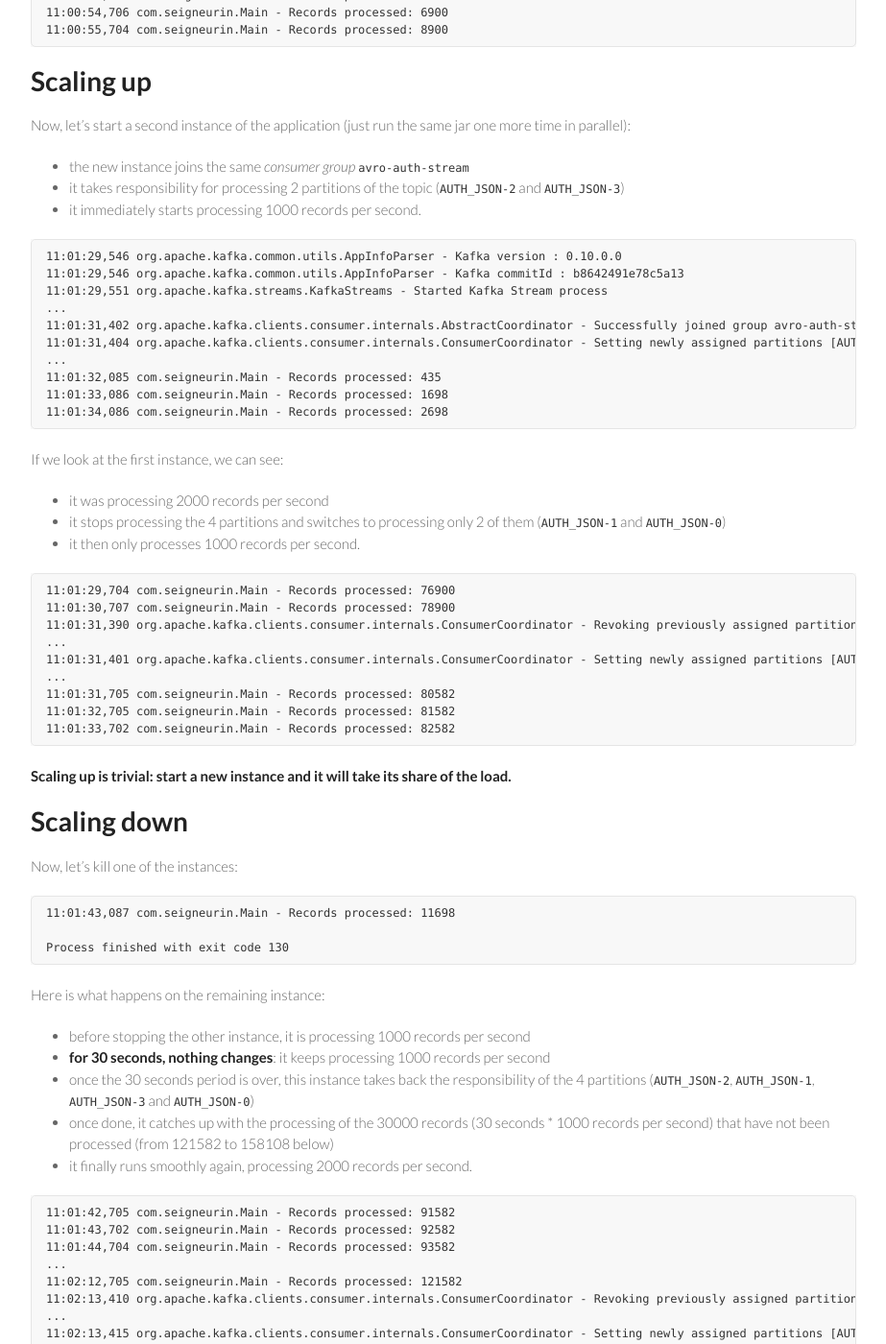
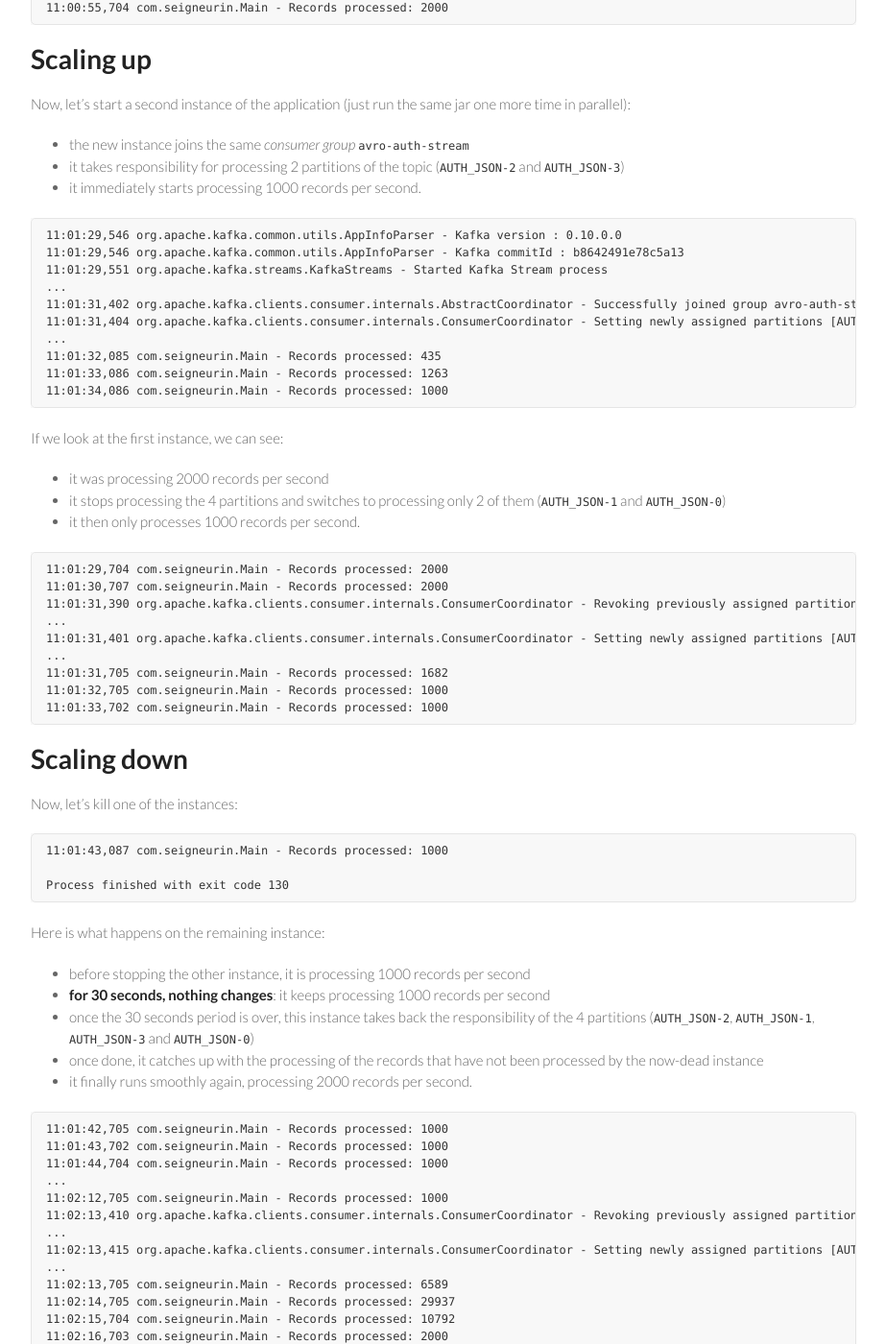
Before and after one commit to aseigneurin/aseigneurin.github.io, a Jekyll site: the page built from _posts/2016-10-10-kafka-streams-scaling-up-or-down.md, in a window 1280 px wide and 1400 px high, scrolled down 2174 px. Shown: the whole window at 96% size, without its empty margins (178-1101 px from the left). Built offline with Jekyll 4.4.1, drawn with Linux system fonts in a browser that asks for light colours; nearby versions of some CDN libraries; some of the changed text lies outside the part shown.

Commit message:
kafka streams - done

````diff
--- a/_posts/2016-10-10-kafka-streams-scaling-up-or-down.md
+++ b/_posts/2016-10-10-kafka-streams-scaling-up-or-down.md
@@ -72,7 +72,7 @@
 }
 ```
 
-As an addition, I have a Quartz job that prints every second the number of records that have been processed since the launch of the application.
+As an addition, I have a Quartz job that prints every second the number of records that have been processed in the past second.
 
 Running separately, a producer sends 2000 records every second (more precisely 20 records every 10 milliseconds) to the `AUTH_JSON` Kafka topic. Since the topic has 4 partitions, that's 500 records per partition every second (5 records per partition every 10 milliseconds).
 
@@ -99,9 +99,9 @@
 
 ```
 11:00:52,703 com.seigneurin.Main - Records processed: 2292
-11:00:53,704 com.seigneurin.Main - Records processed: 4900
-11:00:54,706 com.seigneurin.Main - Records processed: 6900
-11:00:55,704 com.seigneurin.Main - Records processed: 8900
+11:00:53,704 com.seigneurin.Main - Records processed: 2608
+11:00:54,706 com.seigneurin.Main - Records processed: 2000
+11:00:55,704 com.seigneurin.Main - Records processed: 2000
 ```
 
 # Scaling up
@@ -121,8 +121,8 @@
 11:01:31,404 org.apache.kafka.clients.consumer.internals.ConsumerCoordinator - Setting newly assigned partitions [AUTH_JSON-2, AUTH_JSON-3] for group avro-auth-stream
 ...
 11:01:32,085 com.seigneurin.Main - Records processed: 435
-11:01:33,086 com.seigneurin.Main - Records processed: 1698
-11:01:34,086 com.seigneurin.Main - Records processed: 2698
+11:01:33,086 com.seigneurin.Main - Records processed: 1263
+11:01:34,086 com.seigneurin.Main - Records processed: 1000
 ```
 
 If we look at the first instance, we can see:
@@ -132,25 +132,23 @@
 - it then only processes 1000 records per second.
 
 ```
-11:01:29,704 com.seigneurin.Main - Records processed: 76900
-11:01:30,707 com.seigneurin.Main - Records processed: 78900
+11:01:29,704 com.seigneurin.Main - Records processed: 2000
+11:01:30,707 com.seigneurin.Main - Records processed: 2000
 11:01:31,390 org.apache.kafka.clients.consumer.internals.ConsumerCoordinator - Revoking previously assigned partitions [AUTH_JSON-2, AUTH_JSON-1, AUTH_JSON-3, AUTH_JSON-0] for group avro-auth-stream
 ...
 11:01:31,401 org.apache.kafka.clients.consumer.internals.ConsumerCoordinator - Setting newly assigned partitions [AUTH_JSON-1, AUTH_JSON-0] for group avro-auth-stream
 ...
-11:01:31,705 com.seigneurin.Main - Records processed: 80582
-11:01:32,705 com.seigneurin.Main - Records processed: 81582
-11:01:33,702 com.seigneurin.Main - Records processed: 82582
+11:01:31,705 com.seigneurin.Main - Records processed: 1682
+11:01:32,705 com.seigneurin.Main - Records processed: 1000
+11:01:33,702 com.seigneurin.Main - Records processed: 1000
 ```
-
-**Scaling up is trivial: start a new instance and it will take its share of the load.**
 
 # Scaling down
 
 Now, let's kill one of the instances:
 
 ```
-11:01:43,087 com.seigneurin.Main - Records processed: 11698
+11:01:43,087 com.seigneurin.Main - Records processed: 1000
 
 Process finished with exit code 130
 ```
@@ -160,21 +158,43 @@
 - before stopping the other instance, it is processing 1000 records per second
 - **for 30 seconds, nothing changes**: it keeps processing 1000 records per second
 - once the 30 seconds period is over, this instance takes back the responsibility of the 4 partitions (`AUTH_JSON-2`, `AUTH_JSON-1`, `AUTH_JSON-3` and `AUTH_JSON-0`)
-- once done, it catches up with the processing of the 30000 records (30 seconds * 1000 records per second) that have not been processed (from 121582 to 158108 below)
+- once done, it catches up with the processing of the records that have not been processed by the now-dead instance
 - it finally runs smoothly again, processing 2000 records per second.
 
 ```
-11:01:42,705 com.seigneurin.Main - Records processed: 91582
-11:01:43,702 com.seigneurin.Main - Records processed: 92582
-11:01:44,704 com.seigneurin.Main - Records processed: 93582
+11:01:42,705 com.seigneurin.Main - Records processed: 1000
+11:01:43,702 com.seigneurin.Main - Records processed: 1000
+11:01:44,704 com.seigneurin.Main - Records processed: 1000
 ...
-11:02:12,705 com.seigneurin.Main - Records processed: 121582
+11:02:12,705 com.seigneurin.Main - Records processed: 1000
 11:02:13,410 org.apache.kafka.clients.consumer.internals.ConsumerCoordinator - Revoking previously assigned partitions [AUTH_JSON-1, AUTH_JSON-0] for group avro-auth-stream
 ...
 11:02:13,415 org.apache.kafka.clients.consumer.internals.ConsumerCoordinator - Setting newly assigned partitions [AUTH_JSON-2, AUTH_JSON-1, AUTH_JSON-3, AUTH_JSON-0] for group avro-auth-stream
 ...
-11:02:13,705 com.seigneurin.Main - Records processed: 128171
-11:02:14,705 com.seigneurin.Main - Records processed: 158108
-11:02:15,704 com.seigneurin.Main - Records processed: 168900
-11:02:16,703 com.seigneurin.Main - Records processed: 170900
+11:02:13,705 com.seigneurin.Main - Records processed: 6589
+11:02:14,705 com.seigneurin.Main - Records processed: 29937
+11:02:15,704 com.seigneurin.Main - Records processed: 10792
+11:02:16,703 com.seigneurin.Main - Records processed: 2000
+11:02:17,705 com.seigneurin.Main - Records processed: 2000
 ```
+
+The interesting behavior here is obviously that the handover was not immediate but, instead, a 30 seconds timeout was applied for detecting that an instance was dead. This is actually necessary so that, if an instance temporarily lags behind (brief network connectivity issue, garbage collection...), other instances will not aggressively take over their work.
+
+The timeout can be configured through the `ConsumerConfig.SESSION_TIMEOUT_MS_CONFIG` (`"session.timeout.ms"`) setting which is documented as follows;
+
+> The timeout used to detect failures when using Kafka's group management facilities. When a consumer's heartbeat is not received within the session timeout, the broker will mark the consumer as failed and rebalance the group. Since heartbeats are sent only when poll() is invoked, a higher session timeout allows more time for message processing in the consumer's poll loop at the cost of a longer time to detect hard failures. See also MAX_POLL_RECORDS_CONFIG for another option to control the processing time in the poll loop. Note that the value must be in the allowable range as configured in the broker configuration by group.min.session.timeout.ms and group.max.session.timeout.ms.
+
+And the value of this setting was actually printed ahen the application started:
+
+```
+11:00:21,985 org.apache.kafka.clients.consumer.ConsumerConfig - ConsumerConfig values:
+    ...
+    session.timeout.ms = 30000
+    ...
+```
+
+# Wrapping up
+
+It is striking how easy it is to scale a Kafka Streams application up or down. I particularly like the fact that this operation is dynamic, as opposed to Spark Streaming that statically allocates resources when the job starts.
+
+**Keep in mind to create the Kafka topic with enough partitions so that you can scale your application.**
````
